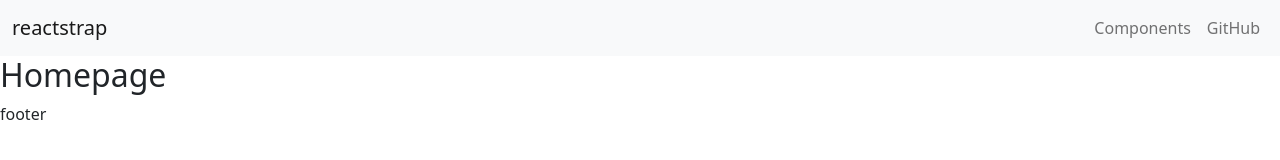
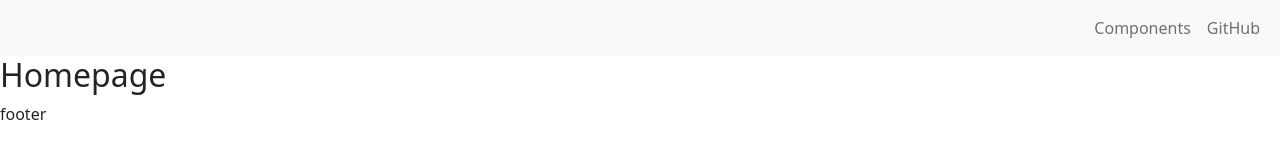
Before and after one commit to jibm82/mern-seo-blog, a Next.js app in the folder frontend/: page / in a window 1280 px wide. Shown: the top 160 px of the page. Built offline with nearby package versions, Linux system fonts and the light colour scheme.

Commit message:
Implement config files

```diff
--- a/frontend/components/Header.js
+++ b/frontend/components/Header.js
@@ -1,4 +1,5 @@
 import { useState } from "react";
+import{APP_NAME} from "../config";
 import {
   Navbar, NavbarBrand, NavbarToggler, Collapse, Nav,
   NavItem, NavLink, UncontrolledDropdown, DropdownToggle,
@@ -18,9 +19,7 @@
       expand="md"
       light
     >
-      <NavbarBrand href="/">
-        reactstrap
-      </NavbarBrand>
+      <NavbarBrand href="/">{APP_NAME}</NavbarBrand>
       <NavbarToggler onClick={toggle} />
       <Collapse isOpen={isOpen} navbar>
         <Nav
--- /dev/null
+++ b/frontend/config.js
@@ -0,0 +1,8 @@
+import getConfig from "next/config";
+
+const {publicRuntimeConfig} = getConfig()
+
+export const API = publicRuntimeConfig.PRODUCTION ?
+                    publicRuntimeConfig.API_PRODUCTION :
+                    publicRuntimeConfig.API_DEVELOPMENT;
+export const APP_NAME = publicRuntimeConfig.APP_NAME;
```
Also changed, not shown: 1 other file (tests, documents, lock files or other folders).
